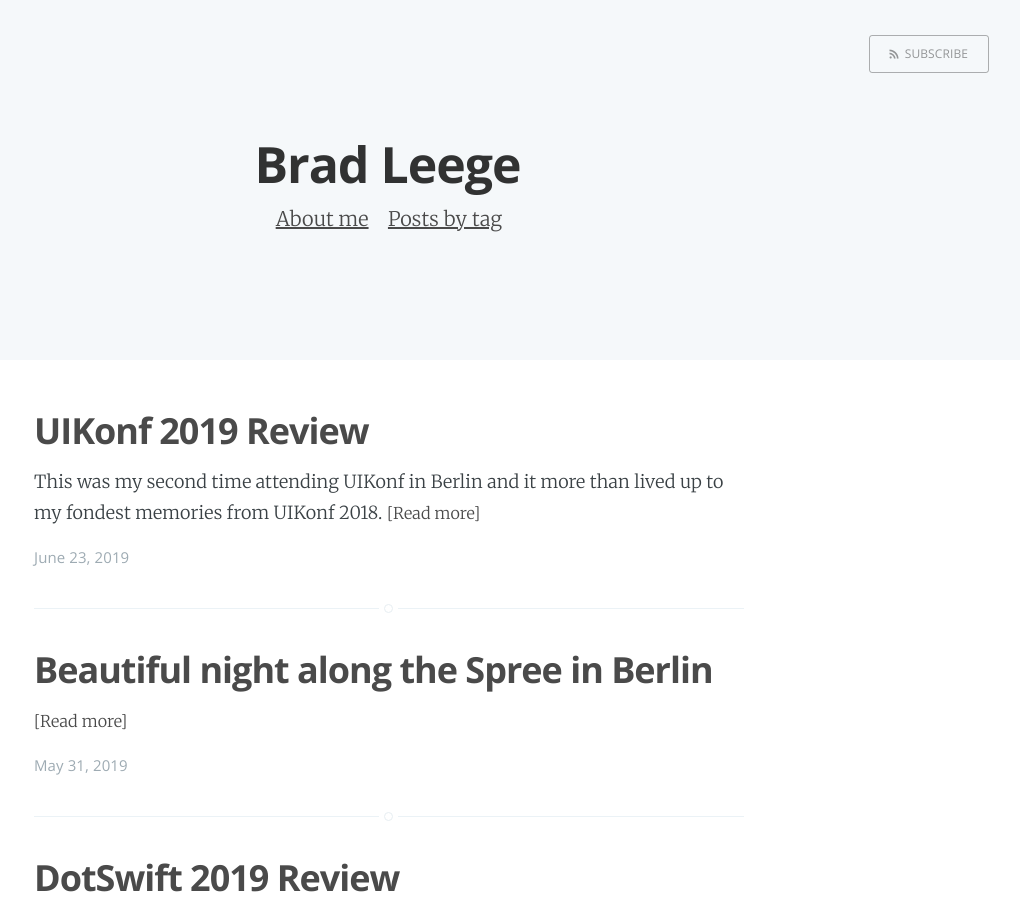
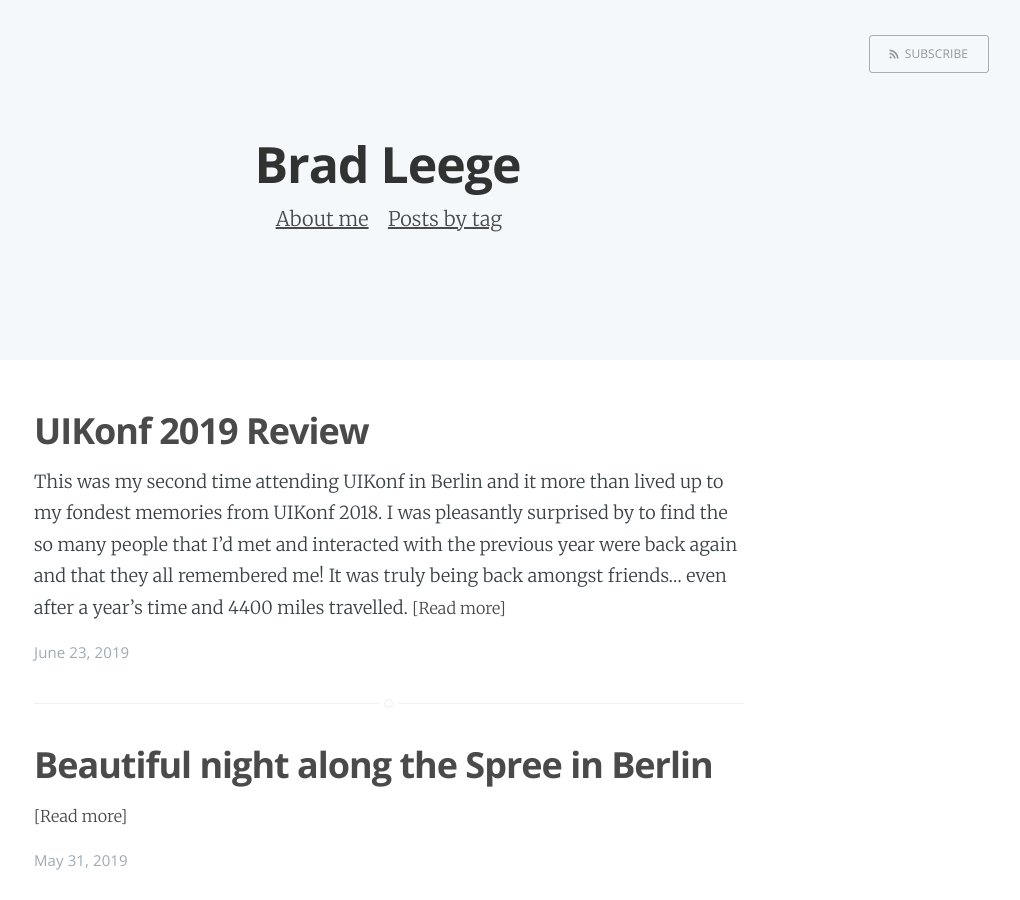
Before and after one commit to bleege/bleege.github.io, a Jekyll site: the page built from index.html, in a window 1280 px wide and 900 px high. Shown: the whole window, without its empty margins (251-1271 px from the left). Built offline with Jekyll 4.4.1, drawn with Linux system fonts in a browser that asks for light colours; the list of posts is cut into pages by our own code; some of the changed lines change nothing that is shown.

Commit message:
Writing content

```diff
--- a/_posts/2019-06-23-unikonf.md
+++ b/_posts/2019-06-23-unikonf.md
@@ -7,6 +7,8 @@
 - berlin
 - community
 - conferences
+- diversity
+- equality
 - europe
 - germany
 - iphone
@@ -20,21 +22,23 @@
 ---
 
 <!--excerpt.start-->
-This was my second time attending [UIKonf](http://uikonf.com) in Berlin and it more than lived up to my fondest memories from UIKonf 2018.
+This was my second time attending [UIKonf](http://uikonf.com) in Berlin and it more than lived up to my fondest [memories from UIKonf 2018](/2018/05/24/uikonf.html).  I was pleasantly surprised by to find the so many people that I'd met and interacted with the previous year were back again and that they all remembered me!  It was truly being back amongst friends... even after a year's time and 4400 miles travelled.
 <!--excerpt.end-->
 
-Here are a few of my favorite presentations:
+As UIKonf is well known for, the quality and range of topics again this year was no different.  Traditionally the conference organizers utilize an anonymous Call For Proposal process to select the talks, but this year decided to have an ["all-female speaker line up on stage"](http://uikonf.com/2019/01/29/all-female-speaker-lineup.html).  While this caused some consternation when it was announced, by far the feedback that I heard while there and my own personal experience being there was very positive.  **UIKonf was still UIKonf.**  I think this was a great experiment and more importantly sets the bar much higher for other tech conferences in having more women as featured speakers going forward.  There should be no more excuses.  For more details about the reasoning behind this check out [Hacking with Swift's interview with conference organizer Sabine Geithner](https://www.hackingwithswift.com/articles/174/uikonf-goes-all-female-for-2019-speakers).
+
+I'm already looking forward to attending again next year, but until then please enjoy a few of my favorite presentations from this year:
 
 #### Shannon Hughes - Detangling Gesture Recognizers
 
 <iframe width="560" height="315" src="https://www.youtube-nocookie.com/embed/yw1AVD_0_w8" frameborder="0" allow="accelerometer; autoplay; encrypted-media; gyroscope; picture-in-picture" allowfullscreen></iframe>
 
 
-#### Julie Yaunches - Consistency Princple
+#### Julie Yaunches - Consistency Principle
 
 <iframe width="560" height="315" src="https://www.youtube-nocookie.com/embed/3HoCsq6ijWY" frameborder="0" allow="accelerometer; autoplay; encrypted-media; gyroscope; picture-in-picture" allowfullscreen></iframe>
 
-#### Sally Shepard - Swift to Hack Hardward
+#### Sally Shepard - Swift to Hack Hardware
 
 <iframe width="560" height="315" src="https://www.youtube-nocookie.com/embed/_LlNHWl7fqY" frameborder="0" allow="accelerometer; autoplay; encrypted-media; gyroscope; picture-in-picture" allowfullscreen></iframe>
 
@@ -49,7 +53,7 @@
 <iframe width="560" height="315" src="https://www.youtube-nocookie.com/embed/dMm6zyW2i9I" frameborder="0" allow="accelerometer; autoplay; encrypted-media; gyroscope; picture-in-picture" allowfullscreen></iframe>
 
 
-#### Kate Castellano - What to expect when you're templating? Clue's approach to Backend Driven UIs
+#### Kate Castellano - What to expect when you are templating? Clue’s approach to Backend Driven UIs
 
 <iframe width="560" height="315" src="https://www.youtube-nocookie.com/embed/_Dom_Fn87C0" frameborder="0" allow="accelerometer; autoplay; encrypted-media; gyroscope; picture-in-picture" allowfullscreen></iframe>
 
```
